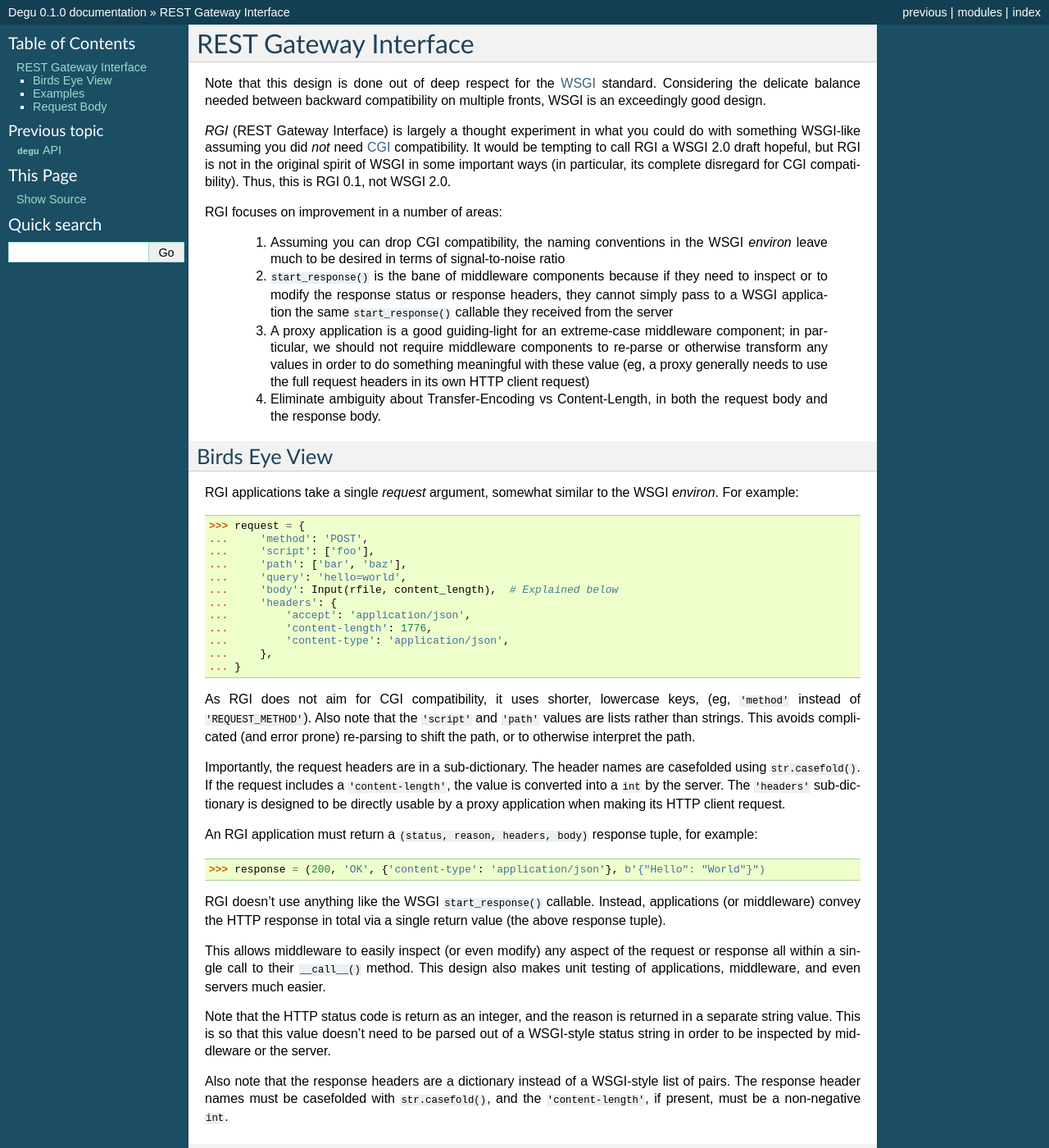
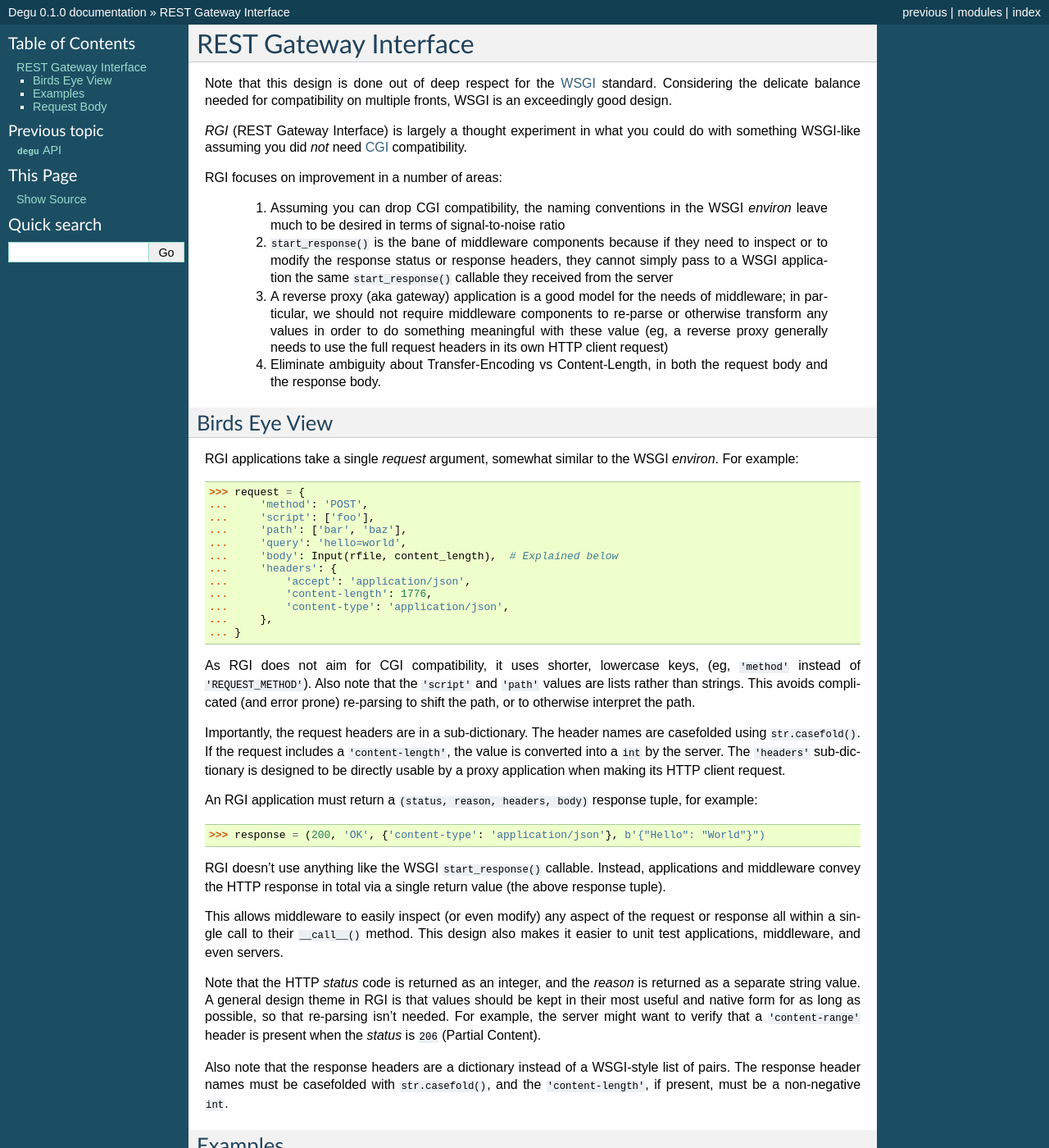
Before and after one commit to json420/degu, a Sphinx documentation site: the page built from doc/rgi.rst, in a window 1280 px wide and 1400 px high. Shown: the whole window at 82% size. Built offline with Sphinx 7.4.7, drawn with Linux system fonts in a browser that asks for light colours; some of the changed text lies outside the part shown.

Commit message:
Some documentation work

```diff
--- a/doc/degu.rst
+++ b/doc/degu.rst
@@ -3,3 +3,5 @@
 
 .. py:module:: degu
     :synopsis: an embedded HTTP server and client library
+
+Degu is not yet API stable, so this will be documented next month!
--- a/doc/rgi.rst
+++ b/doc/rgi.rst
@@ -2,14 +2,11 @@
 ======================
 
 Note that this design is done out of deep respect for the `WSGI`_ standard.
-Considering the delicate balance needed between backward compatibility on
-multiple fronts, WSGI is an exceedingly good design.
+Considering the delicate balance needed for compatibility on multiple fronts,
+WSGI is an exceedingly good design.
 
 *RGI* (REST Gateway Interface) is largely a thought experiment in what you could
 do with something WSGI-like assuming you did *not* need `CGI`_ compatibility.
-It would be tempting to call RGI a WSGI 2.0 draft hopeful, but RGI is not in the
-original spirit of WSGI in some important ways (in particular, its complete
-disregard for CGI compatibility).  Thus, this is RGI 0.1, not WSGI 2.0.
 
 RGI focuses on improvement in a number of areas:
 
@@ -21,10 +18,10 @@
        headers, they cannot simply pass to a WSGI application the same
        ``start_response()`` callable they received from the server
 
-    3. A proxy application is a good guiding-light for an extreme-case
-       middleware component; in particular, we should not require middleware
-       components to re-parse or otherwise transform any values in order to do
-       something meaningful with these value (eg, a proxy generally needs to use
+    3. A reverse proxy (aka gateway) application is a good model for the needs
+       of middleware; in particular, we should not require middleware components
+       to re-parse or otherwise transform any values in order to do something
+       meaningful with these value (eg, a reverse proxy generally needs to use
        the full request headers in its own HTTP client request)
 
     4. Eliminate ambiguity about Transfer-Encoding vs Content-Length, in both
@@ -69,18 +66,20 @@
 >>> response = (200, 'OK', {'content-type': 'application/json'}, b'{"Hello": "World"}")
 
 RGI doesn't use anything like the WSGI ``start_response()`` callable.  Instead,
-applications (or middleware) convey the HTTP response in total via a single
+applications and middleware convey the HTTP response in total via a single
 return value (the above response tuple).
 
 This allows middleware to easily inspect (or even modify) any aspect of the
 request or response all within a single call to their ``__call__()`` method.
-This design also makes unit testing of applications, middleware, and even
-servers much easier.
+This design also makes it easier to unit test applications, middleware, and even
+servers.
 
-Note that the HTTP status code is return as an integer, and the reason is
-returned in a separate string value.  This is so that this value doesn't need to
-be parsed out of a WSGI-style status string in order to be inspected by
-middleware or the server.
+Note that the HTTP *status* code is returned as an integer, and the *reason* is
+returned as a separate string value.  A general design theme in RGI is that
+values should be kept in their most useful and native form for as long as
+possible, so that re-parsing isn't needed.  For example, the server might want
+to verify that a ``'content-range'`` header is present when the *status* is
+``206`` (Partial Content).
 
 Also note that the response headers are a dictionary instead of a WSGI-style
 list of pairs.  The response header names must be casefolded with
@@ -142,14 +141,13 @@
 >>> middleware({'method': 'HEAD', 'path': []})
 (500, 'Internal Server Error', {}, None)
 
-This simple pattern is very cumbersome with WSGI, but this pattern is also
-extremely useful for things like middleware that does run-time security auditing
-or other run-time testing.
+This pattern is very cumbersome with WSGI.
 
 
 Request Body
 ------------
 
 
+
 .. _`WSGI`: http://www.python.org/dev/peps/pep-3333/
 .. _`CGI`: http://en.wikipedia.org/wiki/Common_Gateway_Interface
```
Also changed, not shown: doc/index.rst (+22 -1 lines).
